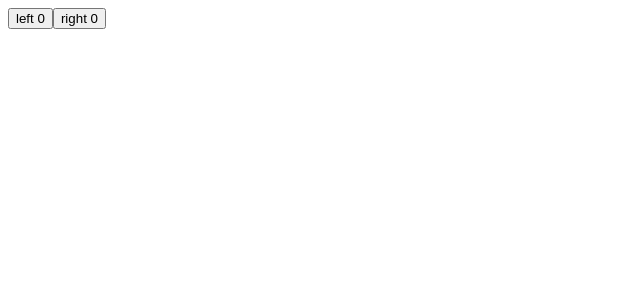
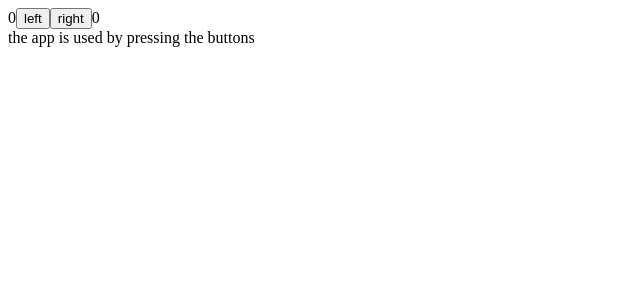
Before and after one commit to makiluke/Full-Stack-Open, a React (Vite) app: page / in a window 1280 px wide. Shown: the top 300 px of the page, without its empty margins (0-640 px from the left). Built offline with nearby package versions, Linux system fonts and the light colour scheme.

Commit message:
conditional rendering

```diff
--- a/src/App.tsx
+++ b/src/App.tsx
@@ -1,29 +1,47 @@
-import "react"
 import {useState} from "react";
-const App = () => {
-    const[clicks, setClicks] = useState({
-        left: 0, right: 0
-    })
 
-    const handleLeftClick = () => {
-        setClicks({...clicks, left: clicks.left + 1})
+const History = (props) => {
+    if (props.allClicks.length === 0) {
+        return (
+            <div>
+                the app is used by pressing the buttons
+            </div>
+        )
     }
-
-    const handleRightClick = () => {
-    setClicks({...clicks, right: clicks.right + 1})
-    }
-
-    return(
-    <div>
-        <button onClick={(handleLeftClick)}>
-            left {clicks.left}
-        </button>
-        <button onClick={(handleRightClick)}>
-            right {clicks.right}
-        </button>
-    </div>
+    else return (
+        <div>
+            button press history: {props.allClicks.join(" ")}
+        </div>
     )
 }
 
 
+const App = () => {
+    const [left, setLeft] = useState(0)
+    const [right, setRight] = useState(0)
+    const [allClicks, setAll] = useState([])
+
+
+    const handleLeftClick = () => {
+        setAll(allClicks.concat('L'))
+        setLeft(left + 1)
+    }
+
+
+    const handleRightClick = () => {
+        setAll(allClicks.concat('R'))
+        setRight(right + 1)
+    }
+
+    return (
+        <div>
+            {left}
+            <button onClick={handleLeftClick}>left</button>
+            <button onClick={handleRightClick}>right</button>
+            {right}
+            <History allClicks={allClicks} />
+        </div>
+    )
+}
+
 export default App
```
